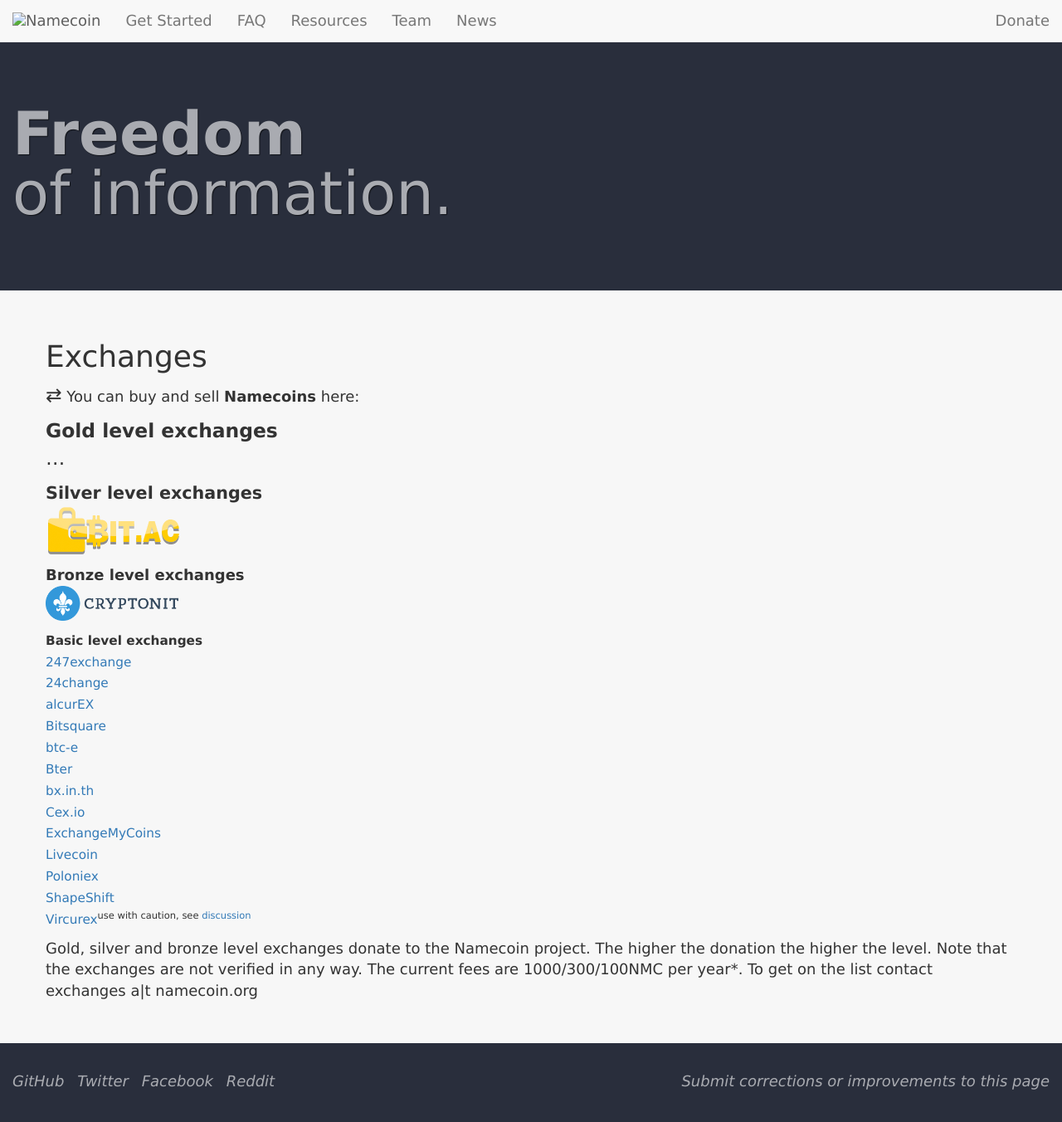
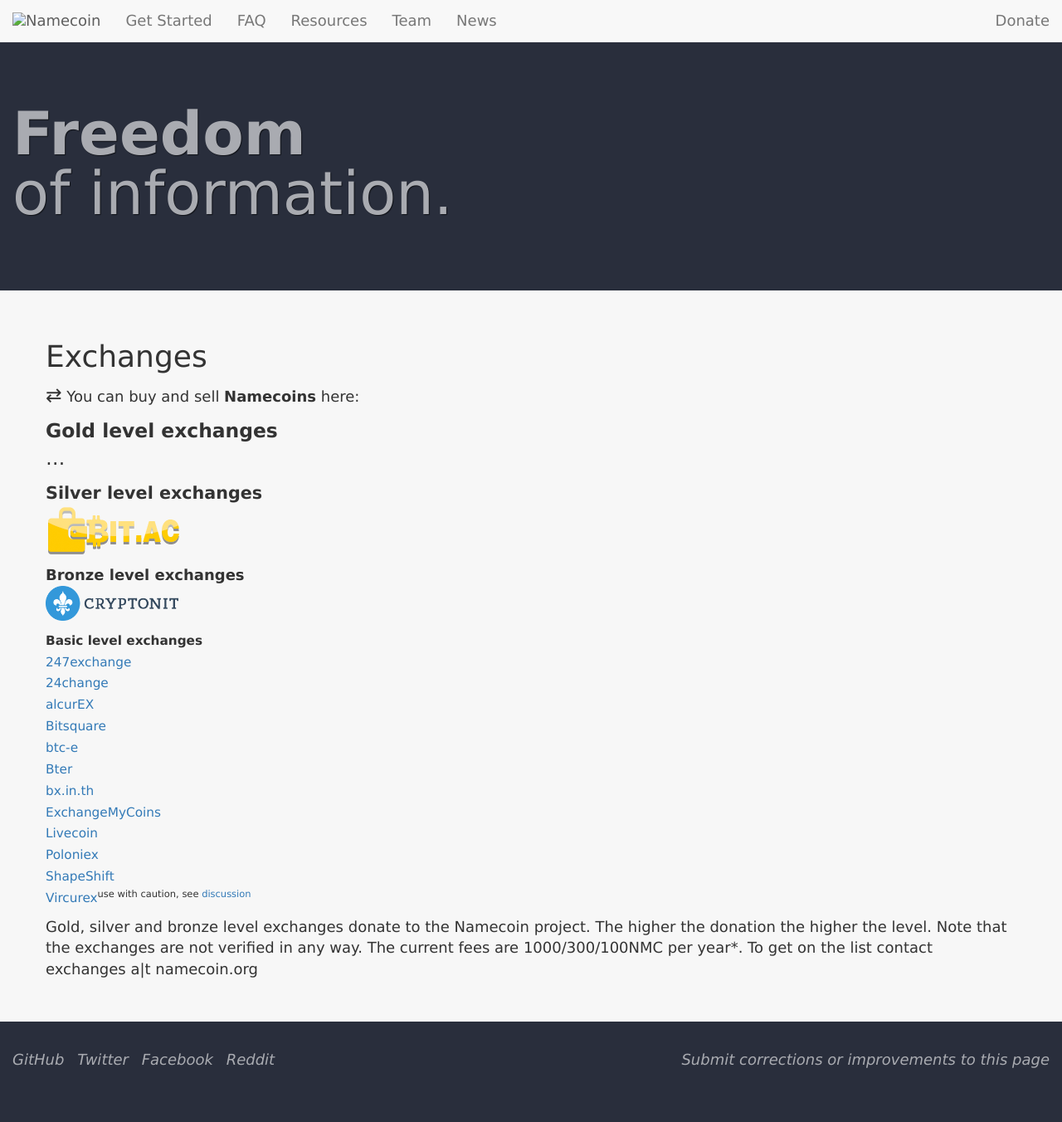
Before and after one commit to JeremyRand/namecoin.org, a Jekyll site: the page built from exchanges/index.md, in a window 1280 px wide and 1356 px high. Shown: the top 1352 px of the window at 83% size. Built offline with Jekyll 4.4.1, drawn with Linux system fonts in a browser that asks for light colours; nearby versions of some CDN libraries; library files that are not in the unit come from our copies.

Commit message:
Exchanges: remove Cex.io.
Our link to Cex.io is dead; according to https://cex.io/transaction-fee , Cex.io doesn't currently trade NMC.

```diff
--- a/exchanges/index.md
+++ b/exchanges/index.md
@@ -31,7 +31,6 @@ title: Exchanges
 [btc-e](https://btc-e.com)<br>
 [Bter](https://bter.com)<br>
 [bx.in.th](https://bx.in.th)<br>
-[Cex.io](https://cex.io/nmc-btc)<br>
 [ExchangeMyCoins](https://www.exchangemycoins.com/)<br>
 [Livecoin](https://www.livecoin.net/)<br>
 [Poloniex](https://poloniex.com)<br>
```
